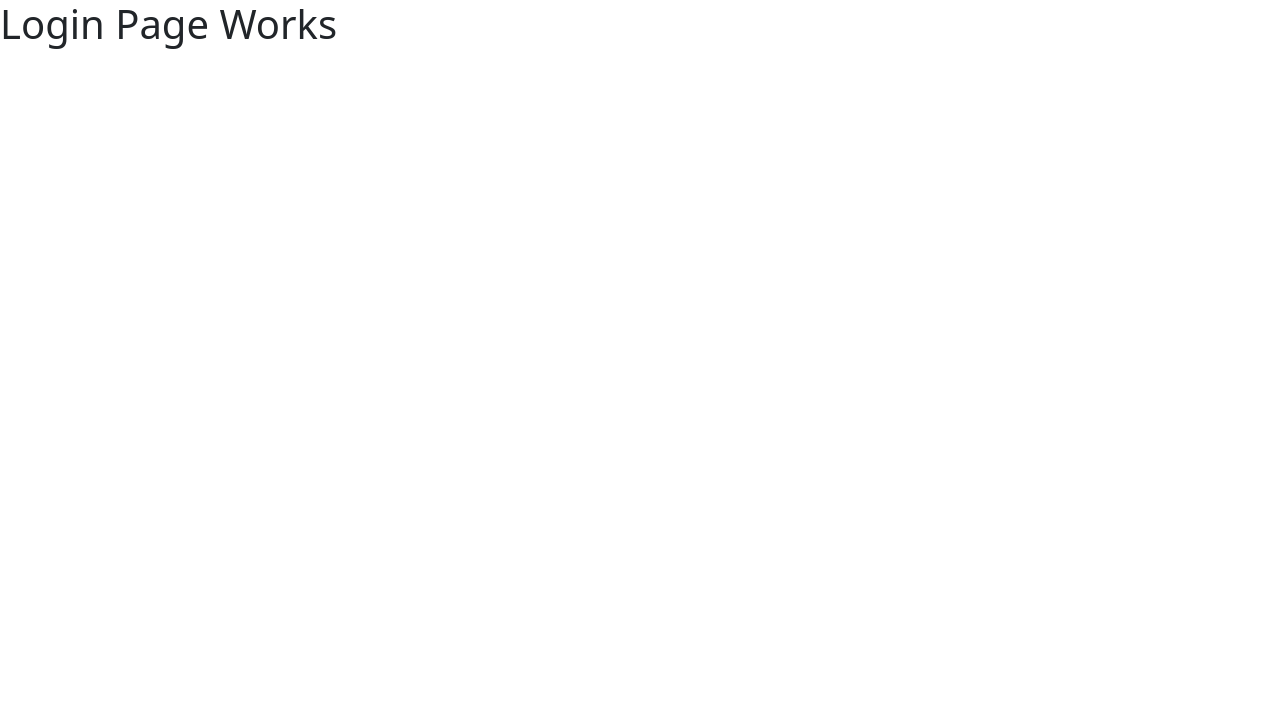
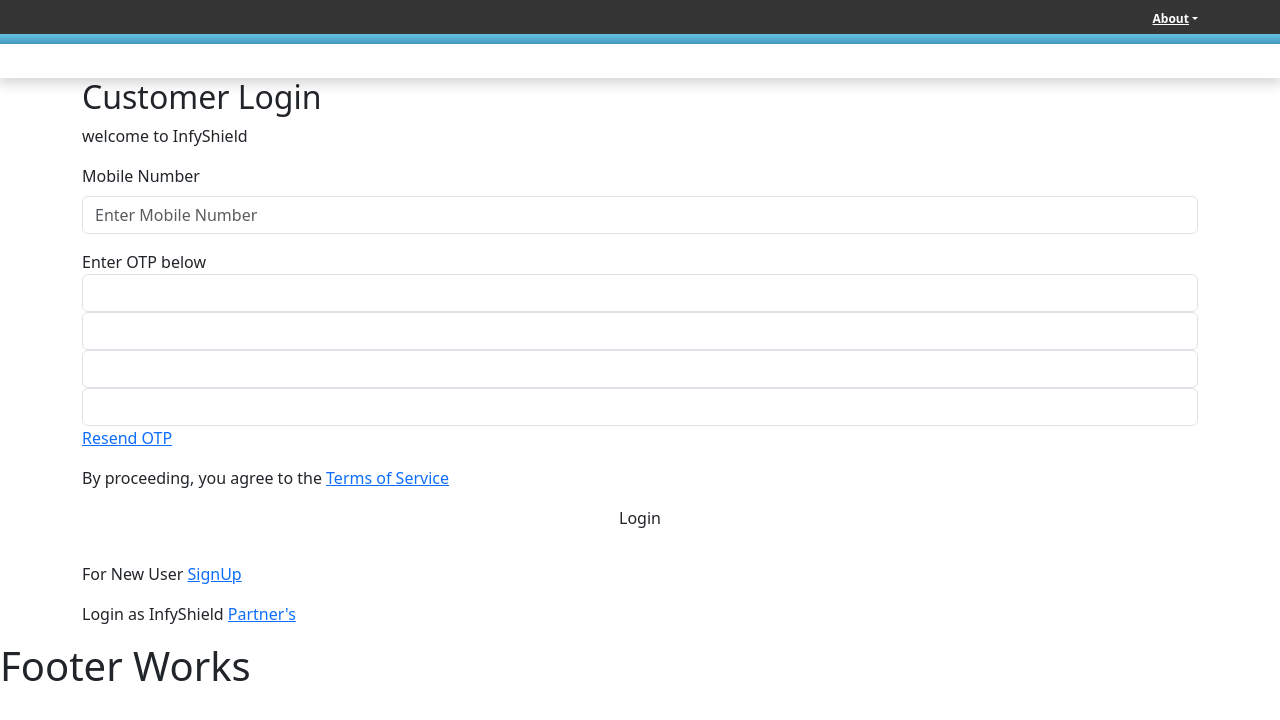
Before and after one commit to yash070711/infishield-d2c-frontend, a Next.js app: page /login in a window 1280 px wide. Shown: the top 720 px of the page. Built offline with nearby package versions, Linux system fonts and the light colour scheme; grey boxes are pictures that could not be loaded.

Commit message:
added login page

```diff
--- a/src/pages/login/index.tsx
+++ b/src/pages/login/index.tsx
@@ -1,7 +1,82 @@
+import Layout from "@/components/layouts/Layout";
+
 export default function LoginPage() {
 	return (
-		<>
-        <h1>Login Page Works</h1>
-        </>
+		<Layout>
+			<div className="loginSection bubleBg">
+				<div className="container">
+					<div className="row">
+						<div className="login--body">
+							<div className="headerTop">
+								<h2>Customer Login</h2>
+								<p>welcome to InfyShield</p>
+							</div>
+							<div className="login--form">
+								<form action="#">
+									<div className="row g-0 mb-3">
+										<div className="col-12">
+											<label className="form-label">Mobile Number</label>
+											<input
+												type="number"
+												className="form-control"
+												id="inputloginMobile"
+												placeholder="Enter Mobile Number"
+											/>
+										</div>
+									</div>
+									<div className="row d-flex justify-content-center g-0 mb-3">
+										<div className="col-12">
+											<span className="otp">Enter OTP below</span>
+											<div className="otp-input-fields">
+												<input type="text" className="form-control" />
+												<input type="text" className="form-control" />
+												<input type="text" className="form-control" />
+												<input type="text" className="form-control" />
+											</div>
+											<a href="#" className="resendOtp">
+												Resend OTP
+											</a>
+										</div>
+									</div>
+									<div className="row justify-content-center g-0 mb-3">
+										<p>
+											By proceeding, you agree to the{" "}
+											<a href="#" className="paraLink">
+												{" "}
+												Terms of Service
+											</a>{" "}
+										</p>
+										<button
+											type="submit"
+											id="userLogSubmitted"
+											className="loginAuth-btn  btn-outline-primary rounded-5 mb-3"
+										>
+											Login
+										</button>
+									</div>
+
+									<div className="row g-0">
+										<p>
+											For New User{" "}
+											<a href="#" className="paraLink">
+												{" "}
+												SignUp
+											</a>{" "}
+										</p>
+										<p>
+											Login as InfyShield{" "}
+											<a href="#" className="paraLink">
+												{" "}
+												Partner's
+											</a>{" "}
+										</p>
+									</div>
+								</form>
+							</div>
+						</div>
+					</div>
+				</div>
+			</div>
+		</Layout>
 	);
 }
```
